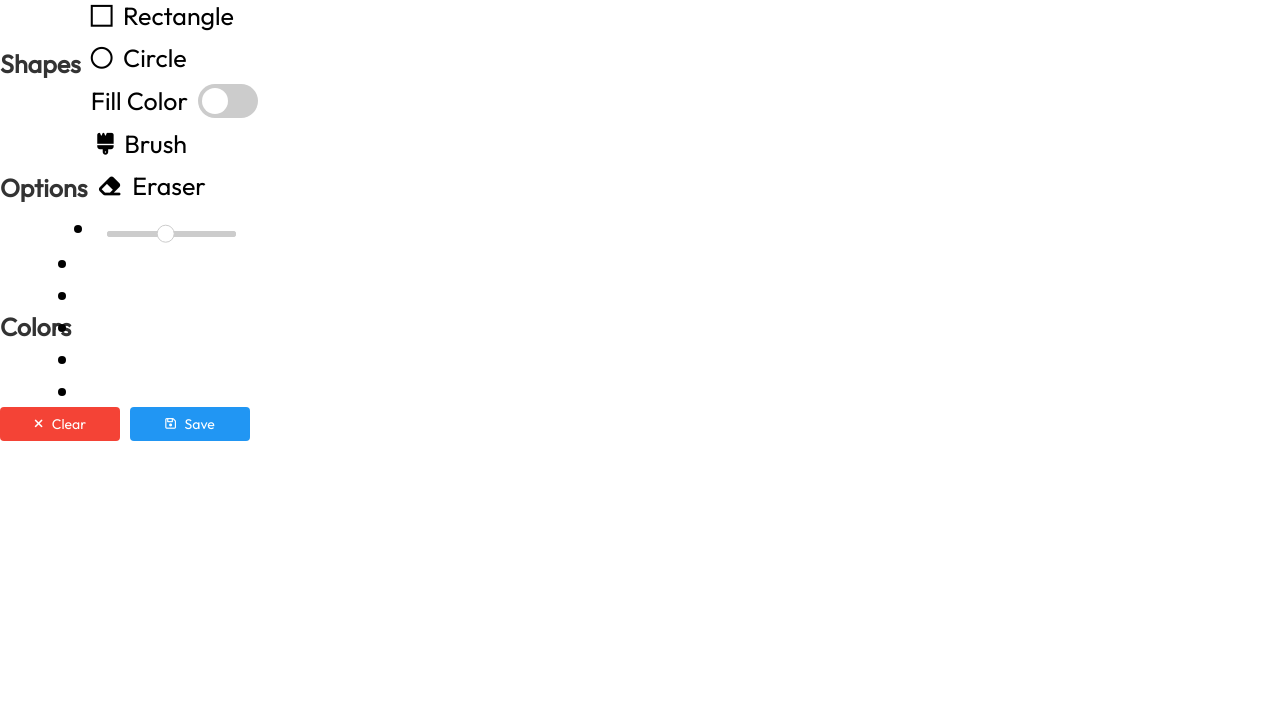
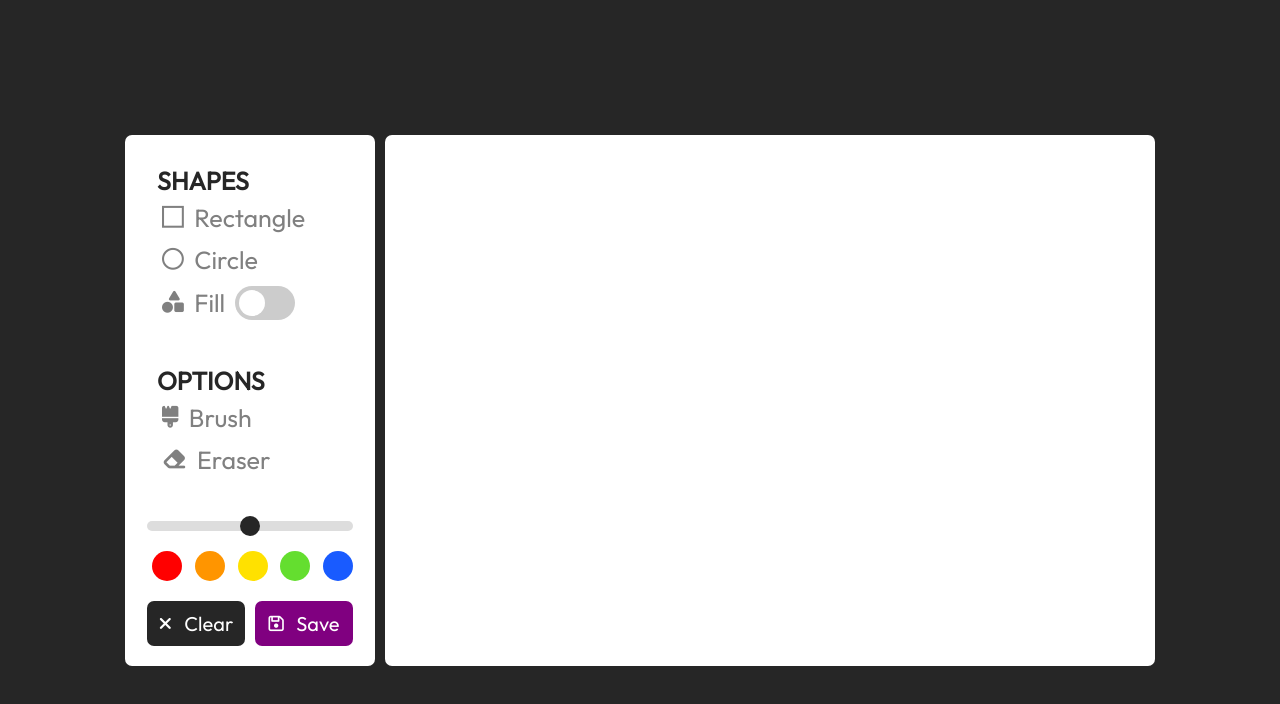
Before and after one commit to elizabetholsavsky/draw, a plain HTML site: page index.html in a window 1280 px wide. Drawn offline with Linux system fonts and the light colour scheme.

Commit message:
style toolbox

```diff
--- a/css/style.css
+++ b/css/style.css
@@ -6,6 +6,115 @@
     box-sizing: border-box;
     font-family: 'Outfit', sans-serif;
     font-size: 1.25rem;
+}
+
+:root{
+    --highlight: purple;
+    --dark-gray: #262626;
+}
+
+body {
+    display: flex;
+    align-items: center;
+    justify-content: center;
+    min-height: 100vh;
+    background-color: var(--dark-gray);
+}
+
+.container {
+    display: flex;
+    flex-wrap: wrap;
+    width: 100%;
+    gap: 10px;
+    padding: 10px;
+    max-width: 1050px;
+}
+
+section {
+    background: #fff;
+    border-radius: 7px;
+}
+
+/* TOOL DISPLAY *************************************************************/
+
+.tool-display {
+    width: 250px;
+    padding: 15px 22px 0;
+}
+
+.tool-display .row {
+    margin-bottom: 20px;
+}
+
+.row .options {
+    list-style: none;
+    margin: 10px 0 0 5px;
+}
+
+.row .options .option {
+    display: flex;
+    align-items: center;
+    margin-bottom: 10px;
+}
+
+.option :where(span, label) {
+    color: grey;
+    padding-left: 10px;
+}
+
+.toggle :where(span, label) {
+    color: grey;
+    padding-left: 10px;
+}
+
+.tool-choice:hover {
+    color: var(--highlight);
+    cursor: pointer;
+}
+
+.title {
+    display: block;
+    font-weight: bold;
+    text-transform: uppercase;
+    margin: 5px;
+}
+
+.colors .options {
+    display: flex;
+    justify-content: space-between;
+    list-style: none;
+    margin: 10px 0 20px 5px;
+}
+
+.colors .option {
+    height: 30px;
+    width: 30px;
+    border-radius: 50%;
+    margin-top: 3px;
+}
+
+.colors .option:nth-child(1) {
+    background: red;
+}
+
+.colors .option:nth-child(2) {
+    background: rgb(255, 149, 0);
+}
+
+.colors .option:nth-child(3) {
+    background: rgb(255, 225, 0);
+}
+
+.colors .option:nth-child(4) {
+    background: rgb(100, 222, 47);
+}
+
+.colors .option:nth-child(5) {
+    background: rgb(25, 91, 255);
+}
+
+.drawing-area{
+    flex: 1;
 }
 
 /* paint fill toggle */
@@ -44,7 +153,7 @@
 }
 
 input:checked + .slider {
-    background-color: #2196f3;
+    background-color: var(--highlight);
 }
 
 input:checked + .slider:before {
@@ -53,54 +162,36 @@ input:checked + .slider:before {
 
 /* **************************** */
 
-/* size range toggle*/
+/* size range */
 
-.option {
-    display: flex;
-    align-items: center;
-    margin-bottom: 10px;
+.size-slider {
+    width: 100%;
+    margin-bottom: 20px;
 }
 
 input[type="range"] {
     -webkit-appearance: none;
     width: 100%;
-    height: 6px;
+    height: 10px;
+    background-color: #ddd;
     border-radius: 5px;
-    background-color: #ccc;
     outline: none;
-    margin-left: 10px;
 }
 
 input[type="range"]::-webkit-slider-thumb {
     -webkit-appearance: none;
     appearance: none;
-    width: 18px;
-    height: 18px;
+    width: 20px;
+    height: 20px;
+    background-color: var(--dark-gray);
     border-radius: 50%;
-    background-color: white;
-    border: 1px solid #ccc;
     cursor: pointer;
-    transition: background-color 0.4s;
-    transform: translate(-35%, -35%);
+    position: relative;
+    z-index: 1;
 }
 
 input[type="range"]::-webkit-slider-thumb:hover {
-    background-color: #2196f3;
-}
-
-input[type="range"]:focus::-webkit-slider-thumb {
-    box-shadow: 0 0 0 3px rgba(33, 150, 243, 0.3);
-}
-
-input[type="range"]::-webkit-slider-runnable-track {
-    width: 100%;
-    height: 6px;
-    background-color: #ccc;
-    border-radius: 5px;
-}
-
-input[type="range"]:focus::-webkit-slider-runnable-track {
-    background-color: #e0e0e0;
+    background-color: var(--highlight);
 }
 
 /* ****************** */
@@ -114,35 +205,35 @@ input[type="range"]:focus::-webkit-slider-runnable-track {
 
 .title {
     margin-right: 10px;
-    color: #333;
+    color: var(--dark-gray);
     font-weight: bold;
 }
 
 .canvas,
 .save-img {
     display: inline-block;
-    padding: 8px 16px;
-    font-size: 14px;
-    border-radius: 4px;
+    padding: 10px 2px;
+    font-size: 1rem;
+    border-radius: 7px;
     cursor: pointer;
     color: white;
     width: 6rem;
 }
 
 .canvas {
-    background-color: #f44336;
+    background-color: var(--dark-gray);
     border: none;
     margin-right: 10px;
 }
 
 .save-img {
-    background-color: #2196f3;
+    background-color: var(--highlight);
     border: none;
 }
 
 .canvas:hover,
 .save-img:hover {
-    opacity: 0.9;
+    opacity: 0.8;
 }
 
 .canvas:focus,
--- a/index.html
+++ b/index.html
@@ -12,18 +12,18 @@
         <!-- TOOL DISPLAY -->
         <section class="tool-display">
             <div class="row">
-                <label for="shape-options" class="title">Shapes</label>
                     <ul class="options" id="shape-options">
+                        <label for="shape-options" class="title">Shapes</label>
 
                         <li class="option">
-                            <span><i class="fa-regular fa-square-full fa-sm"></i>&nbsp Rectangle</span>
+                            <span class="tool-choice"><i class="fa-regular fa-square-full fa-sm"></i>&nbsp Rectangle</span>
                         </li>
 
                         <li class="option">
-                            <span><i class="fa-regular fa-circle fa-sm"></i>&nbsp Circle</span>
+                            <span class="tool-choice"><i class="fa-regular fa-circle fa-sm"></i>&nbsp Circle</span>
                         </li>
 
-                        <label class="toggle" for="fill-color"> Fill Color
+                        <label class="toggle" for="fill-color"><span class="tool-choice"><i class="fa-solid fa-shapes fa-sm"></i>&nbsp Fill</span>
                             <input type="checkbox" id="fill-color">
                             <span class="slider"></span>
                         </label>
@@ -31,35 +31,31 @@
             </div>
 
             <div class="row">
-                <label for="tool-options" class="title">Options</label>
                     <ul class="options" id="tool-options">
+                        <label for="tool-options" class="title">Options</label>
 
-                        <li class="option">
-                            <span><i class="fa-solid fa-brush fa-sm"></i>&nbsp Brush</span>
+                        <li class="option active">
+                            <span class="tool-choice"><i class="fa-solid fa-brush fa-sm"></i>&nbsp Brush</span>
                         </li>
 
                         <li class="option">
-                            <span><i class="fa-solid fa-eraser fa-sm"></i>&nbsp Eraser</span>
+                            <span class="tool-choice"><i class="fa-solid fa-eraser fa-sm"></i>&nbsp Eraser</span>
                         </li>
-
-                        <li>
-                            <label class="option">
-                                <input type="range" id="size-slider">
-                            </label>
-                        </li>
-
                     </ul>
             </div>
 
-            <div class="row">
-                <label for="paint-options" class="title">Colors</label>
-                    <ul class="options" id="paint-options">
-                        <li class="options"></li>
-                        <li class="options"></li>
-                        <li class="options"></li>
-                        <li class="options"></li>
-                        <li class="options"></li>
-                    </ul>
+            <label class="option">
+                <input type="range" id="size-slider">
+            </label>
+
+            <div class="colors ">
+                <ul class="options" id="paint-options">
+                    <li class="option"></li>
+                    <li class="option"></li>
+                    <li class="option"></li>
+                    <li class="option"></li>
+                    <li class="option"></li>
+                </ul>
             </div>
 
             <div class="row">
```
